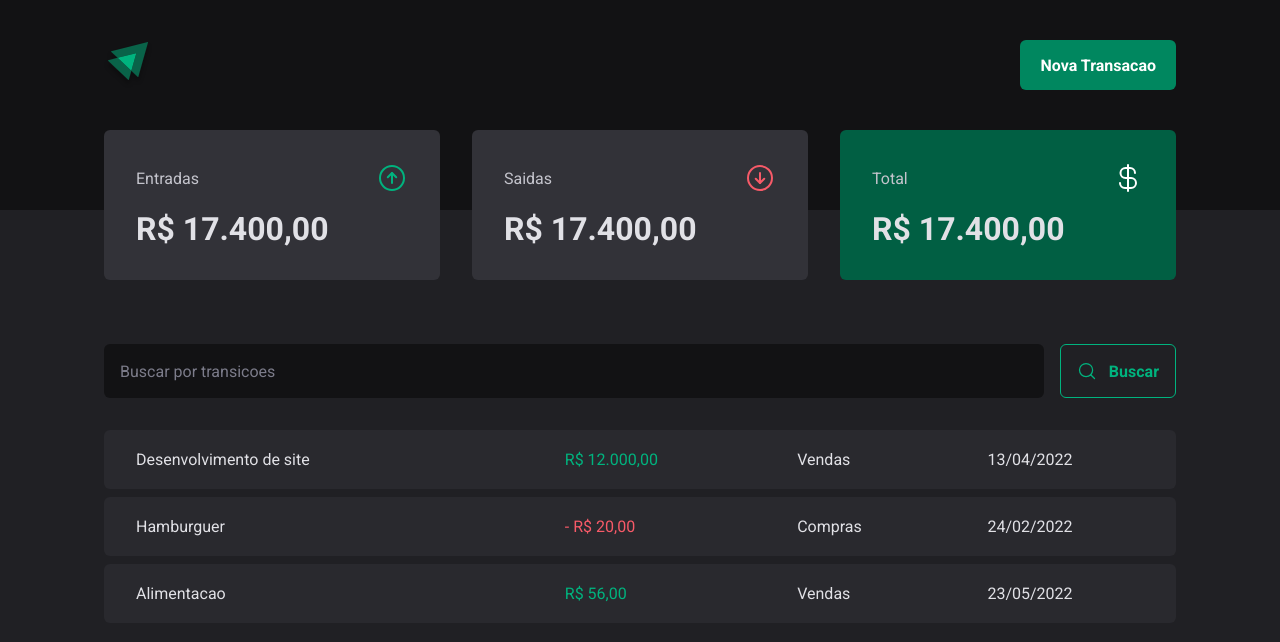
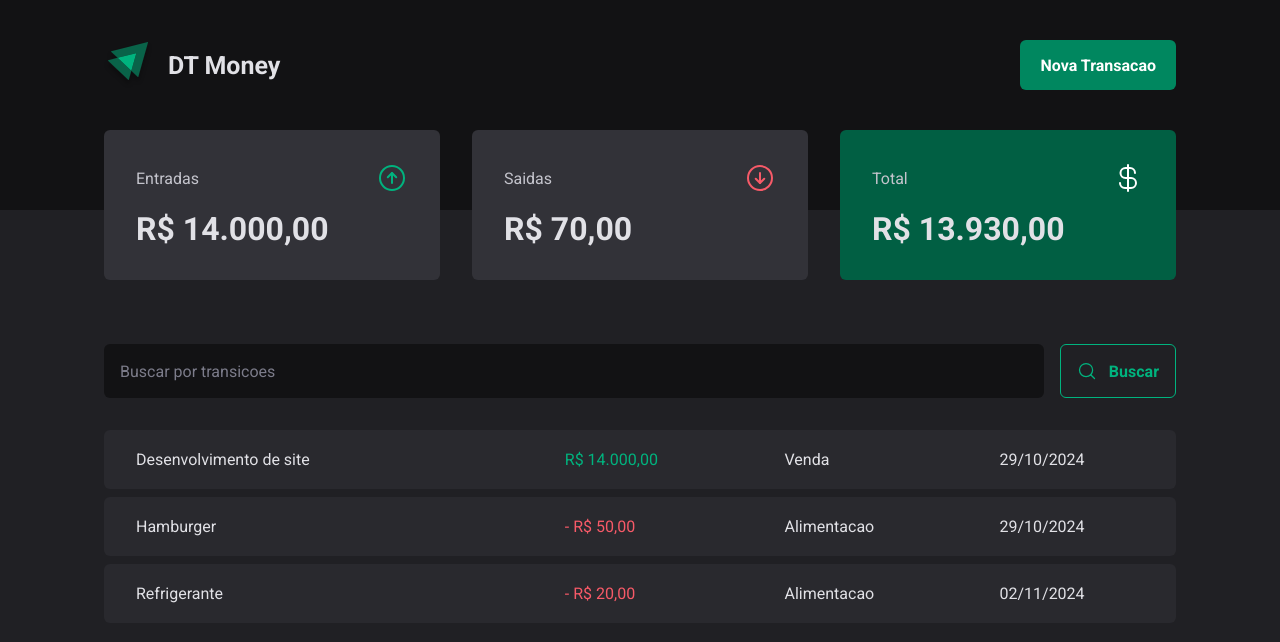
Before and after one commit to Igornalves/Project---DT-Money-, a React (Vite) app: page / in a window 1280 px wide. Shown: the top 642 px of the page. Built offline with nearby package versions, Linux system fonts and the light colour scheme; data requests are answered from the project's data file.

Commit message:
criando as alteracoes no projeto para melhora a performace

```diff
--- a/package.json
+++ b/package.json
@@ -5,6 +5,7 @@
   "type": "module",
   "scripts": {
     "dev": "vite",
+    "dev:server":"npx json-server server.json -p 3333 -w 500",
     "build": "tsc -b && vite build",
     "lint": "eslint .",
     "preview": "vite preview"
@@ -31,6 +32,7 @@
     "eslint-plugin-react-hooks": "^5.1.0-rc.0",
     "eslint-plugin-react-refresh": "^0.4.12",
     "globals": "^15.9.0",
+    "json-server": "^1.0.0-beta.3",
     "typescript": "^5.5.3",
     "typescript-eslint": "^8.7.0",
     "vite": "^5.4.8"
--- /dev/null
+++ b/server.json
@@ -0,0 +1,28 @@
+{
+    "transactions": [
+        {
+            "id": 1,
+            "description": "Desenvolvimento de site",
+            "type": "income",
+            "category": "Venda",
+            "price": 14000,
+            "createdAt": "2024-10-29T02:15:26.463Z"
+        },
+        {
+            "id": 2,
+            "description": "Hamburger",
+            "type": "outcome",
+            "category": "Alimentacao",
+            "price": 50,
+            "createdAt": "2024-10-29T02:20:31.463Z"
+        },
+        {
+            "id": 3,
+            "description": "Refrigerante",
+            "type": "outcome",
+            "category": "Alimentacao",
+            "price": 20,
+            "createdAt": "2024-11-02T04:24:23.463Z"
+        }
+    ]
+}
--- a/src/components/Header/intex.tsx
+++ b/src/components/Header/intex.tsx
@@ -1,4 +1,4 @@
-import { HeaderConteiner, HeaderContent, NewTransactionButton } from "./styles";
+import { DivTitule, HeaderConteiner, HeaderContent, Text, NewTransactionButton } from "./styles";
 import * as Dialog from '@radix-ui/react-dialog'
 
 import logoImg from '../../assets/Ignite simbol.svg'
@@ -8,8 +8,10 @@ export default function Header() {
     return(
         <HeaderConteiner>
             <HeaderContent>
-                <img src={logoImg} alt="logo" />
-
+                <DivTitule>
+                    <img src={logoImg} alt="logo" />
+                    <Text>DT Money</Text>
+                </DivTitule>
                 <Dialog.Root>
                     <Dialog.Trigger asChild>
                         <NewTransactionButton>Nova Transacao</NewTransactionButton>
--- a/src/components/Header/styles.ts
+++ b/src/components/Header/styles.ts
@@ -3,6 +3,19 @@ import styled from "styled-components";
 export const HeaderConteiner = styled.header`
     background-color: ${props => props.theme['gray-900']};
     padding: 2.5rem 0 7.5rem;
+`
+
+export const DivTitule = styled.div`
+    display: flex;
+    align-items: center;
+    justify-content: center;
+`
+
+export const Text = styled.text`
+    margin-left: 15px;
+    font-family: 'Roboto', sans-serif;
+    font-weight: 700;
+    font-size: 25px;
 `
 
 export const HeaderContent = styled.div`
--- a/src/components/Summary/intex.tsx
+++ b/src/components/Summary/intex.tsx
@@ -1,7 +1,32 @@
 import { ArrowCircleDown, ArrowCircleUp, CurrencyDollar } from "phosphor-react";
 import { SummaryCard, SummaryConteiner } from "./styles";
+import { useContext } from "react";
+import { TransactionsContext } from "../../contexts/TransactionsContext";
+import { priceFormatter } from "../../utils/Formatter";
 
 export default function Summary() {
+
+    const { transactions } = useContext(TransactionsContext);
+
+    const summary = transactions.reduce(
+        (acc, transaction) => {
+            if (transaction.type === 'income') {
+                acc.income += transaction.price
+                acc.total += transaction.price
+            } else {
+                acc.outcome += transaction.price
+                acc.total -= transaction.price
+            }
+
+            return acc
+        },
+        {
+            income: 0,
+            outcome: 0,
+            total: 0
+        }
+    )
+
     return(
         <SummaryConteiner>
             <SummaryCard>
@@ -11,7 +36,7 @@ export default function Summary() {
                 </header>
 
                 <strong>
-                    R$ 17.400,00
+                    {priceFormatter.format(summary.income)}
                 </strong>
             </SummaryCard>
 
@@ -22,7 +47,7 @@ export default function Summary() {
                 </header>
 
                 <strong>
-                    R$ 17.400,00
+                    {priceFormatter.format(summary.outcome)}
                 </strong>
             </SummaryCard>
 
@@ -33,7 +58,7 @@ export default function Summary() {
                 </header>
 
                 <strong>
-                    R$ 17.400,00
+                    {priceFormatter.format(summary.total)}
                 </strong>
             </SummaryCard>
         </SummaryConteiner>
--- /dev/null
+++ b/src/contexts/TransactionsContext.tsx
@@ -0,0 +1,42 @@
+import { createContext, ReactNode, useEffect, useState } from "react";
+
+interface transaction {
+    id: number;
+    description: string;
+    type: 'income' | 'outcome';
+    price: number;
+    category: string;
+    createdAt: string;
+}
+
+interface TransactionContextType {
+    transactions: transaction[];
+}
+
+interface TransactionsProviderProps {
+    children: ReactNode;
+}
+
+export const TransactionsContext = createContext({} as TransactionContextType)
+
+export function TransactionsProvider({ children }: TransactionsProviderProps){
+
+    const [transactions, setTransactions] = useState<transaction[]>([])
+
+    async function loadTransactions(){
+        const response = await fetch('http://localhost:3333/transactions')
+        const data = await response.json()
+
+        setTransactions(data)
+    }
+
+    useEffect(() => {
+        loadTransactions();
+    }, [])
+
+    return (
+        <TransactionsContext.Provider value={{ transactions }}>
+            {children}
+        </TransactionsContext.Provider>
+    )
+}
--- a/src/pages/Transactions/intex.tsx
+++ b/src/pages/Transactions/intex.tsx
@@ -1,3 +1,4 @@
+import { useContext } from "react";
 import Header from "../../components/Header/intex";
 import Summary from "../../components/Summary/intex";
 import SearchForm from "./components/SearchForm/intex";
@@ -6,8 +7,13 @@ import {
     TransactionsConteiner,
     TransactionsTable
 } from "./styles";
+import { TransactionsContext } from "../../contexts/TransactionsContext";
+import { dataFormatter, priceFormatter } from "../../utils/Formatter";
 
 export default function Transactions() {
+
+    const { transactions } = useContext(TransactionsContext);
+
     return(
         <div>
             <Header/>
@@ -15,38 +21,24 @@ export default function Transactions() {
 
             <TransactionsConteiner>
                 <SearchForm/>
+
                 <TransactionsTable>
                     <tbody>
-                        <tr>
-                            <td width="40%">Desenvolvimento de site</td>
-                            <td>
-                                <PriceHighLight varient="income">
-                                    R$ 12.000,00
-                                </PriceHighLight>
-                            </td>
-                            <td>Vendas</td>
-                            <td>13/04/2022</td>
-                        </tr>
-                        <tr>
-                            <td width="40%">Hamburguer</td>
-                            <td>
-                                <PriceHighLight varient="outcome">
-                                    - R$ 20,00
-                                </PriceHighLight>
-                            </td>
-                            <td>Compras</td>
-                            <td>24/02/2022</td>
-                        </tr>
-                        <tr>
-                            <td width="40%">Alimentacao</td>
-                            <td>
-                                <PriceHighLight varient="income">
-                                    R$ 56,00
-                                </PriceHighLight>
-                            </td>
-                            <td>Vendas</td>
-                            <td>23/05/2022</td>
-                        </tr>
+                        {transactions.map(transactions => {
+                            return (
+                                <tr key={transactions.id}>
+                                    <td width="40%">{transactions.description}</td>
+                                    <td>
+                                        <PriceHighLight varient={transactions.type}>
+                                            {transactions.type === 'outcome' && '- ' }
+                                            {priceFormatter.format(transactions.price)}
+                                        </PriceHighLight>
+                                    </td>
+                                    <td>{transactions.category}</td>
+                                    <td>{dataFormatter.format(new Date(transactions.createdAt))}</td>
+                                </tr>
+                            )
+                        })}
                     </tbody>
                 </TransactionsTable>
             </TransactionsConteiner>
--- a/src/routes/Routes.tsx
+++ b/src/routes/Routes.tsx
@@ -1,10 +1,15 @@
 import { Routes ,Route } from "react-router-dom";
 import Transactions from "../pages/Transactions/intex";
+import { TransactionsProvider } from "../contexts/TransactionsContext";
 
 export default function Router () {
     return (
         <Routes>
-            <Route path="/" element={<Transactions/>}/>
+            <Route path="/" element={
+                <TransactionsProvider>
+                    <Transactions/>
+                </TransactionsProvider>
+            }/>
         </Routes>
     );
 }
--- a/src/styles/global.ts
+++ b/src/styles/global.ts
@@ -14,6 +14,7 @@ export const GlobalStyle = createGlobalStyle`
     }
 
     body {
+        font-family: 'Roboto', sans-serif;
         background-color: ${props => props.theme['gray-800']};
         color: ${props => props.theme['gray-100']};
         -webkit-font-smoothing: antialiased;
--- /dev/null
+++ b/src/utils/Formatter.ts
@@ -0,0 +1,7 @@
+export const dataFormatter = new Intl.DateTimeFormat('pt-br')
+
+export const priceFormatter = new Intl.NumberFormat('pt-br',{
+    style:'currency',
+    currency: 'BRL'
+
+})
```
Also changed, not shown: src/App.tsx (line endings or trailing spaces), 1 other file (tests, documents, lock files or other folders).
